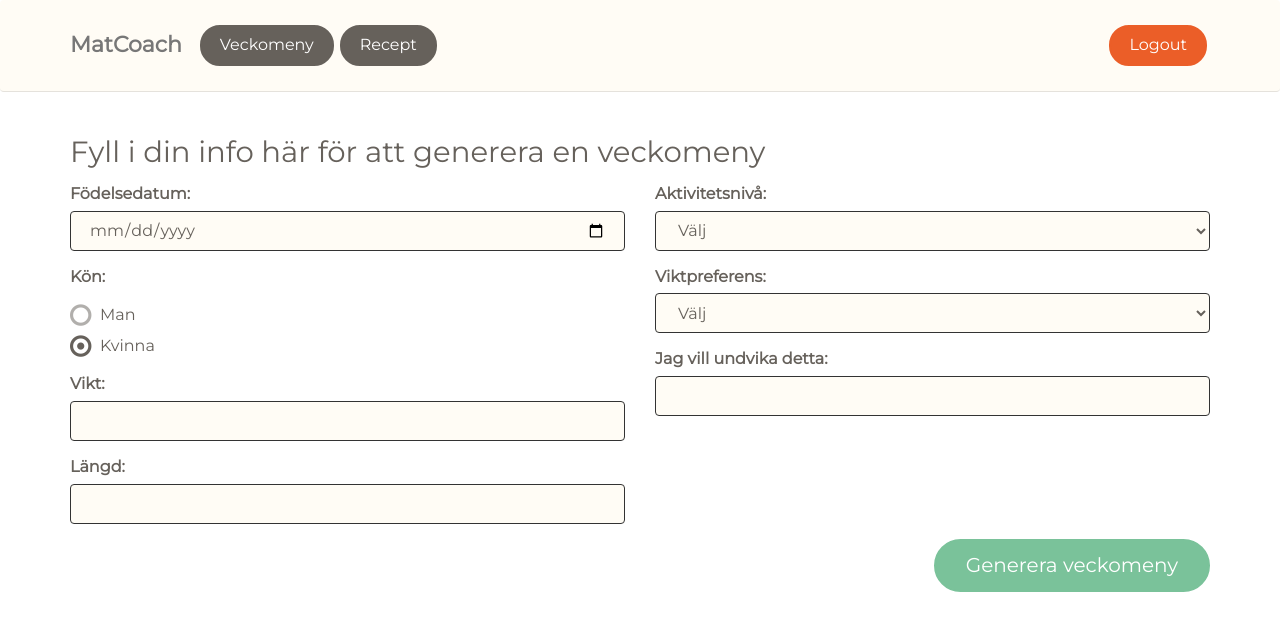
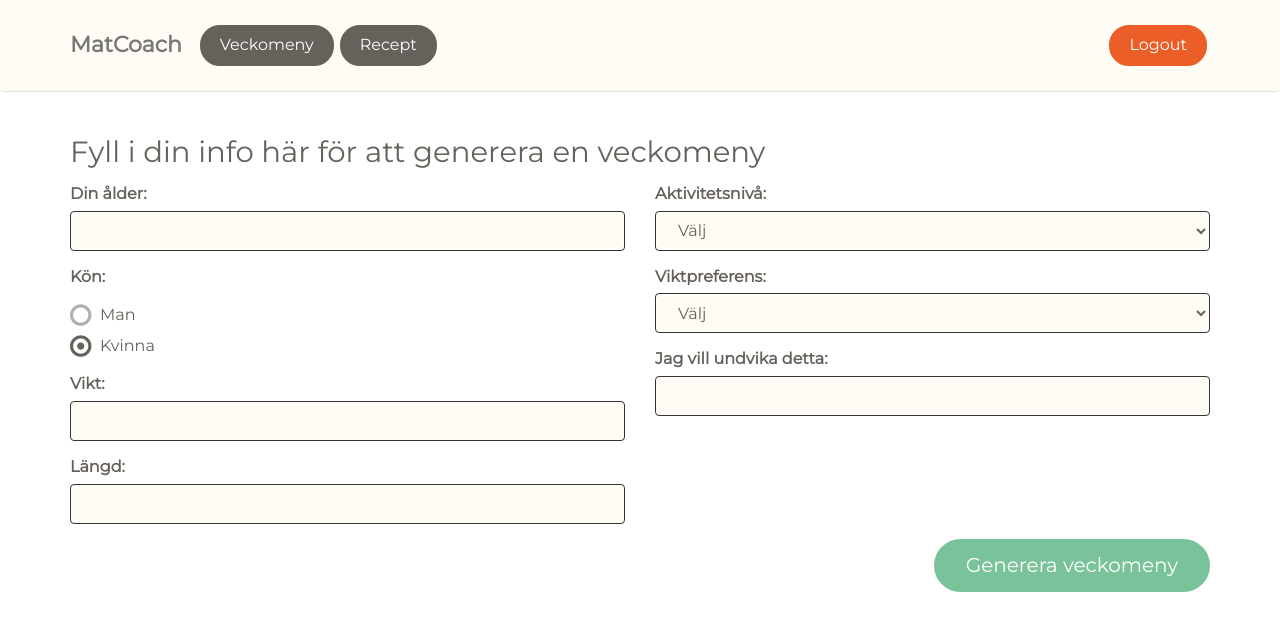
Before and after one commit to SpockReko/foodcoach-client, a Vue app: page / in a window 1280 px wide. Shown: the top 630 px of the page. Built offline with nearby package versions, Linux system fonts and the light colour scheme; what vue-resource would draw is missing.

Commit message:
changed to age instead of date

```diff
--- a/src/components/WeekForm.vue
+++ b/src/components/WeekForm.vue
@@ -10,8 +10,8 @@
     <div class="row">
       <div class="col-md-6">
         <div class="form-group">
-          <label class="control-label">Födelsedatum:</label>
-          <input type="date" class="form-control" v-model="form.bornDate">
+          <label class="control-label">Din ålder:</label>
+          <input type="number" class="form-control" v-model="form.age">
         </div>
         <div class="form-group">
           <label class="control-label">Kön:</label>
@@ -120,7 +120,7 @@ export default {
   methods: {
     postMenu(e) {
       const postRequest = {
-        bornDate: this.form.bornDate,
+        age: this.form.age,
         sex: this.form.sex,
         weight: this.form.weight,
         length: this.form.length,
```
